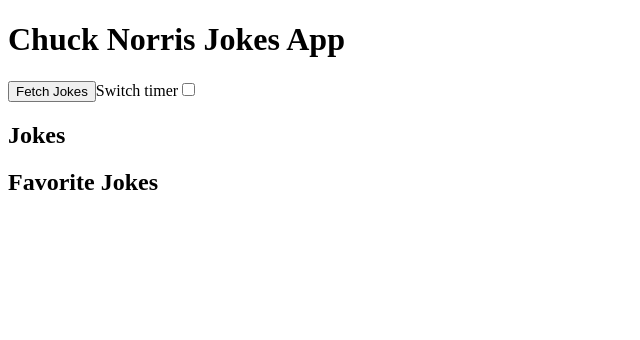
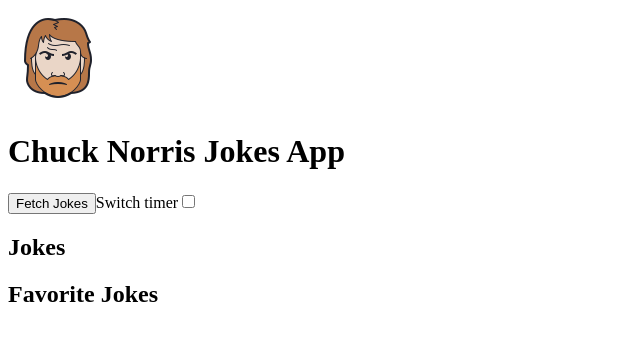
Before and after one commit to mrlnx/ChuckNorrisJokeApp, a React app: page / in a window 1280 px wide. Shown: the top 340 px of the page, without its empty margins (0-640 px from the left). Built offline with nearby package versions, Linux system fonts and the light colour scheme.

Commit message:
Added logo and the image configuration for webpack

```diff
--- a/package.json
+++ b/package.json
@@ -25,6 +25,7 @@
     "eslint-plugin-prettier": "3.1.4",
     "eslint-plugin-react": "7.20.0",
     "eslint-plugin-react-hooks": "4.0.4",
+    "file-loader": "^6.0.0",
     "html-webpack-plugin": "4.3.0",
     "prettier": "2.0.5",
     "style-loader": "^1.2.1",
@@ -39,6 +40,7 @@
     "axios": "^0.19.2",
     "react": "^16.13.1",
     "react-dom": "^16.13.1",
-    "renovate": "^21.19.1"
+    "renovate": "^21.19.1",
+    "styled-components": "^5.1.1"
   }
 }
--- a/src/App.tsx
+++ b/src/App.tsx
@@ -102,7 +102,8 @@
     }, [favoriteJokes, fetchFavoriteJoke]);
 
     return (
-        <>
+        <div class="container">
+            <div class="content">
                 <Header
                     handleFetchJokes={handleFetchJokes}
                     handleFavoriteJokeTimer={handleFavoriteJokeTimer}
@@ -113,8 +114,12 @@
                     favoriteJokes={favoriteJokes}
                     handleAddJoke={handleAddFavoriteJoke}
                 />
-            <FavoritesList favorites={favoriteJokes} handleRemoveJoke={handleRemoveFavoriteJoke} />
-        </>
+                <FavoritesList
+                    favorites={favoriteJokes}
+                    handleRemoveJoke={handleRemoveFavoriteJoke}
+                />
+            </div>
+        </div>
     );
 };
 
--- a/src/components/Header/Header.tsx
+++ b/src/components/Header/Header.tsx
@@ -3,9 +3,12 @@
 
 import ToggleButton from "./../ToggleButton/ToggleButton";
 
+import Logo from './../../assets/logo.png';
+
 const Header: React.FC<IHeader> = ({handleFetchJokes, handleFavoriteJokeTimer}) => {
     return (
         <>
+            <img src={Logo} />
             <h1>Chuck Norris Jokes App</h1>
             <button onClick={() => handleFetchJokes()}>Fetch Jokes</button>
 
--- a/webpack.config.ts
+++ b/webpack.config.ts
@@ -28,6 +28,13 @@
                 test: /\.css$/i,
                 use: ['style-loader', 'css-loader'],
             },
+            {
+                test: /\.(png|jpg|gif)$/,
+                use: [{
+                    loader: 'file-loader',
+                    options: {}
+                }]
+            },
         ]
     },
     plugins: [
```
Also changed, not shown: src/assets/logo.png (added). Lines whose indentation alone changed are shown as unchanged.
